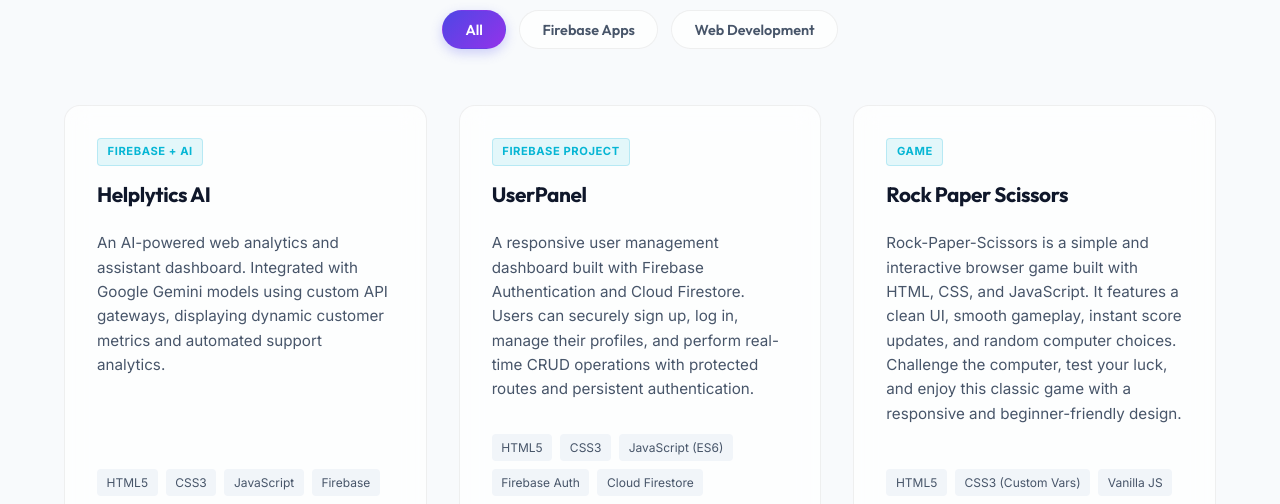
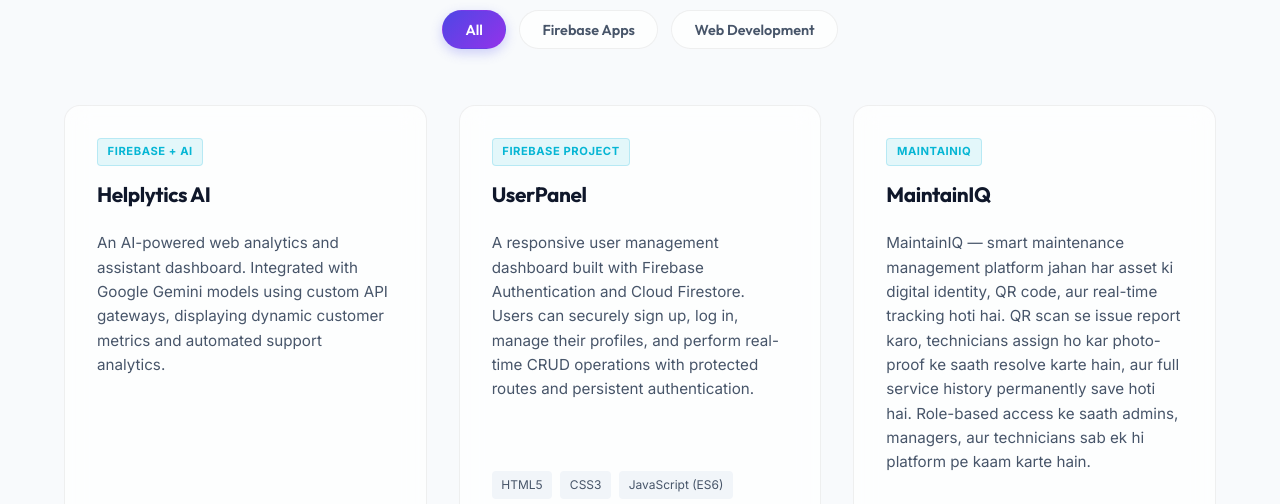
Before and after one commit to Hassaan-Hub/portfolio, a plain HTML site: page index.html in a window 1280 px wide. Shown: the part 2580-3084 px from the top of the page. Drawn offline with Linux system fonts and the light colour scheme.

Commit message:
Update project details for MaintainIQ; replace Rock Paper Scissors project information and links

```diff
--- a/index.html
+++ b/index.html
@@ -480,14 +480,15 @@
                     <!-- Project 3: Responsive Interactive Web Projects -->
                     <div class="project-card glass-card" data-category="web">
                         <div class="project-header">
-                            <span class="project-badge">Game</span>
-                            <h3>Rock Paper Scissors</h3>
+                            <span class="project-badge">MaintainIQ</span>
+                            <h3>MaintainIQ</h3>
                         </div>
                         <p class="project-description">
-                            Rock-Paper-Scissors is a simple and interactive browser game built with HTML, CSS, and
-                            JavaScript. It features a clean UI, smooth gameplay, instant score updates, and random
-                            computer choices. Challenge the computer, test your luck, and enjoy this classic game with a
-                            responsive and beginner-friendly design.
+                            MaintainIQ — smart maintenance management platform jahan har asset ki digital identity, QR
+                            code, aur real-time tracking hoti hai. QR scan se issue report karo, technicians assign ho
+                            kar photo-proof ke saath resolve karte hain, aur full service history permanently save hoti
+                            hai. Role-based access ke saath admins, managers, aur technicians sab ek hi platform pe kaam
+                            karte hain.
                         </p>
                         <div class="project-tech-tags">
                             <span>HTML5</span>
@@ -495,7 +496,7 @@
                             <span>Vanilla JS</span>
                         </div>
                         <div class="project-links">
-                            <a href="https://github.com/Hassaan-Hub/Rock-Paper-Scissors-Game" target="_blank"
+                            <a href="https://github.com/Hassaan-Hub/MaintainIQ" target="_blank"
                                 rel="noopener noreferrer" class="project-link"
                                 aria-label="Custom Frontend UI Lab Github Link">
                                 <svg xmlns="http://www.w3.org/2000/svg" viewBox="0 0 24 24" fill="none"
@@ -508,7 +509,7 @@
                                 </svg>
                                 Code
                             </a>
-                            <a href="https://hassaan-hub.github.io/Rock-Paper-Scissors-Game/" class="project-link"
+                            <a href="https://hassaan-web.netlify.app/" class="project-link"
                                 aria-label="Custom Frontend UI Lab Live Demo Link">
                                 <svg xmlns="http://www.w3.org/2000/svg" viewBox="0 0 24 24" fill="none"
                                     stroke="currentColor" stroke-width="2" stroke-linecap="round"
```
